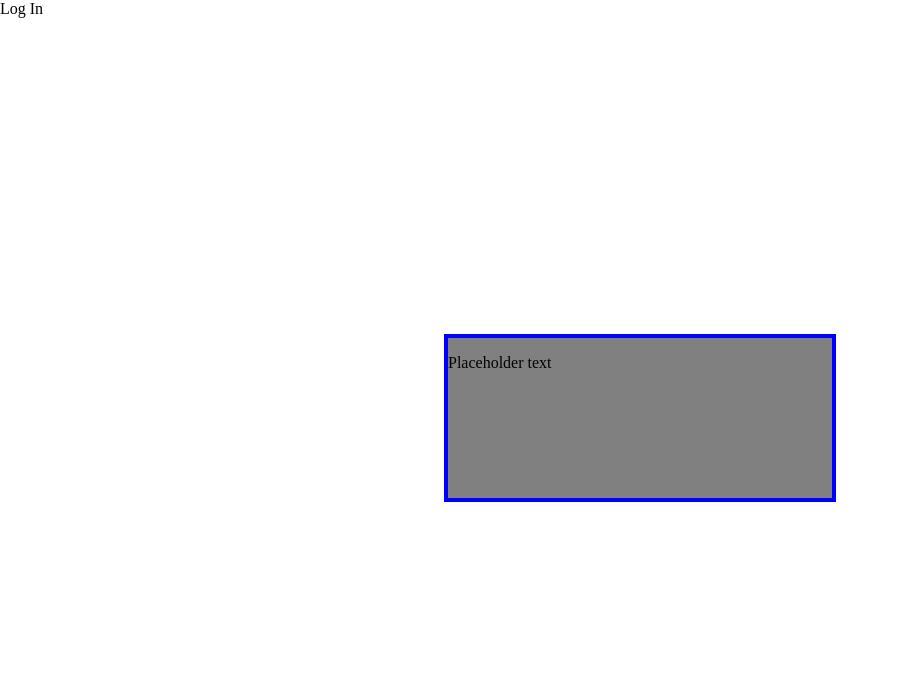
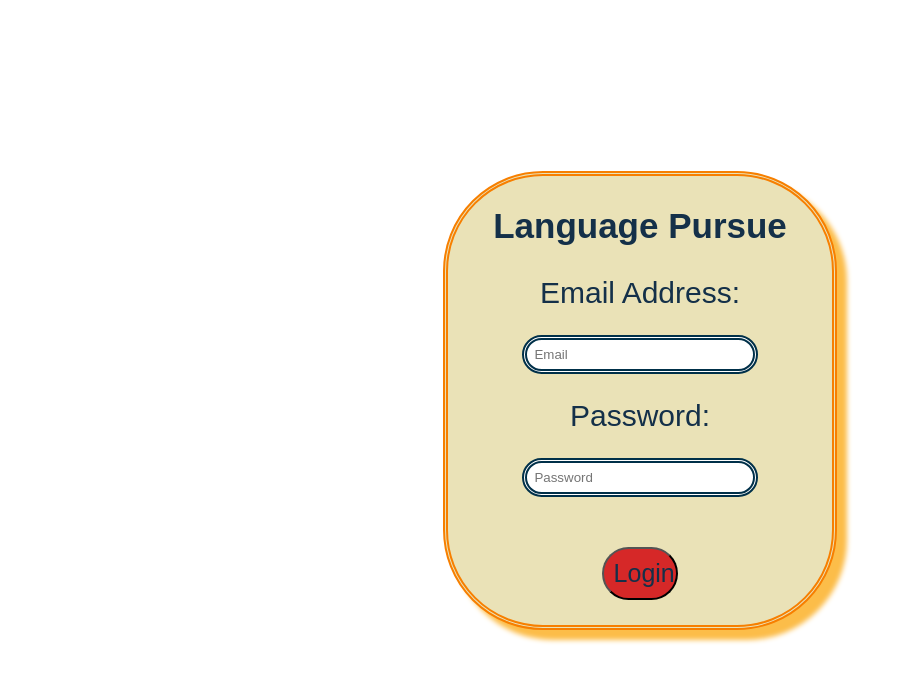
Before and after one commit to VelazquezClaudia/Login-UI, a plain HTML site: page index.html in a window 1280 px wide. Shown: the whole page, without its empty margins (0-914 px from the left). Drawn offline with Linux system fonts and the light colour scheme.

Commit message:
second commit

```diff
--- a/index.html
+++ b/index.html
@@ -4,15 +4,21 @@
     <meta charset="UTF-8">
     <meta http-equiv="X-UA-Compatible" content="IE=edge">
     <meta name="viewport" content="width=device-width, initial-scale=1.0">
-    <link href="styles.css" rel="stylesheet"
-    <title>Log In</title>
+    <link href="styles.css" rel="stylesheet">
+    <title>Login-UI</title>
 </head>
 <body>
     <!--Step 1: Create a Container-->
     <div class="container-fluid">
        <!--Step 2: Create a box-->
        <div class="login-box">
-            <p>Placeholder text</p>
+            <h1>Language Pursue</h1>
+            <form action="" class="Form"></form>
+            <label form="">Email Address:</label>
+            <input type="text" name="" id="" class="box" placeholder="Email">
+            <label form="">Password:</label>
+            <input type="password" name="password" class="box" placeholder="Password">
+            <input type="button" value="Login" id="submit">
        </div>
 
 
--- a/styles.css
+++ b/styles.css
@@ -1,20 +1,56 @@
 html,body{
     margin:0px;
-}
+    }
 .container-fluid{
     display: flex;
+    flex-direction: column;
     justify-content: center;
     align-items: center;
     width: 100vw;
     height: 100vh;
-}
+
+    }
 .login-box{
     border-style: solid;
     border-width: 4px;
-    border-color: blue;
-    background-color: gray;
+    background-color: rgb(234, 226, 183);
     min-width: 30%;
     min-height: 20%;
     display: flex;
     flex-direction: column;
+    align-items: center;
+    font-size: 30px;
+    font-family: 'Josefin Sans', sans-serif;
+    color:rgb(20, 48, 73);
+    border-radius: 100px 100px 100px 100px;
+    border: thick double rgb(247, 127, 0);
+    box-shadow: 10px 10px 5px 0px rgba(252,189,73,1);
+    }
+
+.login-box h1{
+    font-family: 'Josefin Sans', sans-serif;
+    font-size: 35px;
+    margin: 30px;
+    }
+
+.login-box label form{
+    font-size: 100px;}
+
+#submit{
+    font-size: 25px;
+    color:rgb(20, 48, 73);
+    background-color:rgb(214, 40, 40);
+    border-radius: 200px 200px 200px 200px;
+    padding: 10px 10px;
+    width: 20%;
+    margin-top: 25px ;
+    margin-bottom: 25px;}
+
+.box{
+    padding: 7px ;
+    width: 55%;
+    margin: 25px;
+    border: thick double rgb(0, 48, 73);
+    outline: none;
+    border-radius: 200px 200px 200px 200px;
 }
```
